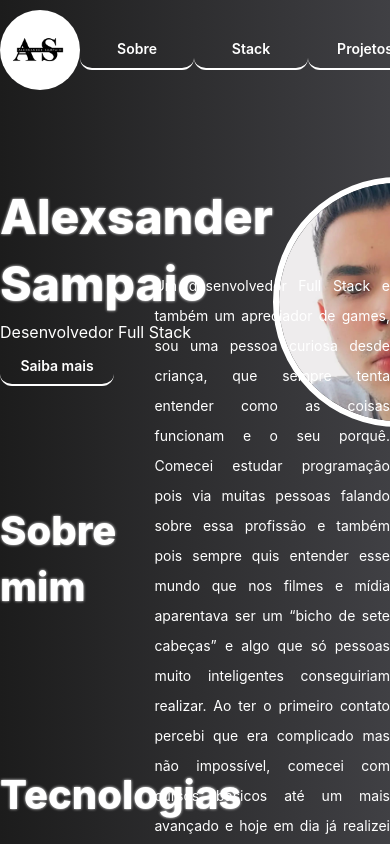
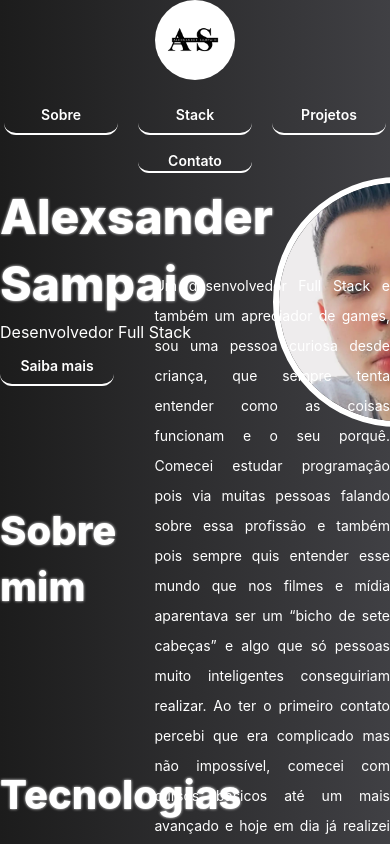
Before and after one commit to Alex-sampaio-lima/Portfolio-Alex-sampaio-lima, a React (Vite) app: page / in a window 390 px wide. Shown: the top 844 px of the page. Built offline with nearby package versions, Linux system fonts and the light colour scheme.

Commit message:
feat: add media query on Header

```diff
--- a/src/components/Header/style.module.scss
+++ b/src/components/Header/style.module.scss
@@ -5,6 +5,7 @@
     max-width: 100%;
     width: 82.5rem;
     height: 6.25rem;
+
 }
 
 .imgMyLogo {
@@ -18,5 +19,30 @@
     display: flex;
     justify-content: space-around;
     align-items: center;
-    width: 25rem;
+    width: 400px;
+    max-width: 100%;
+    gap: 16px;
 }
+
+@media (max-width: 768px) {
+    .headerContainer {
+        display: flex;
+        justify-content: space-between;
+        flex-direction: column;
+        align-items: center;
+        max-width: 100%;
+        width: 82.5rem;
+        height: 6.25rem;
+        margin-left: 10px;
+        margin-bottom: 100rem;
+        gap: 16px;
+    }
+
+    .titleContainer {
+        display: flex;
+        justify-content: center;
+        width: 25rem;
+        gap: 20px;
+        flex-wrap: wrap;
+    }
+}
```
